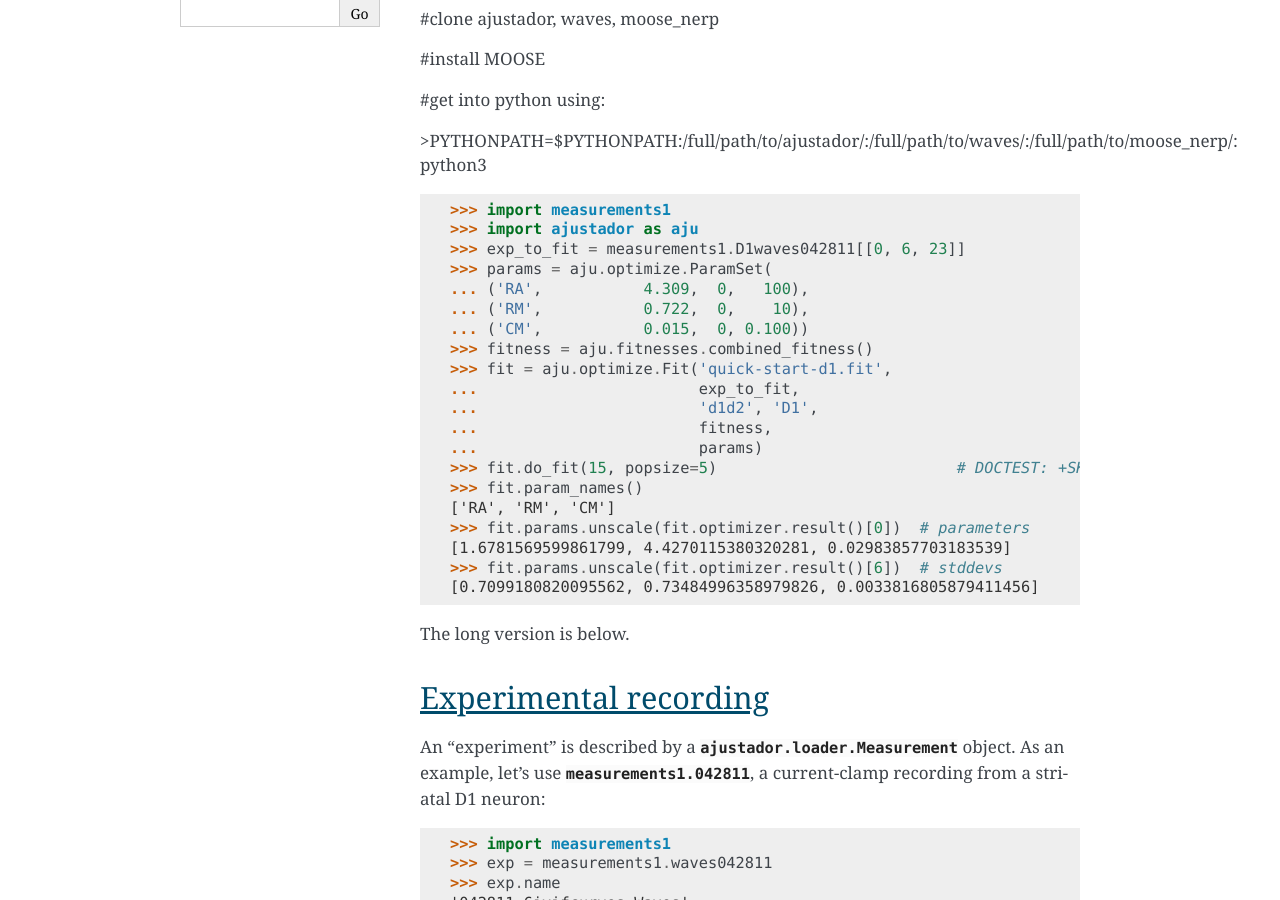
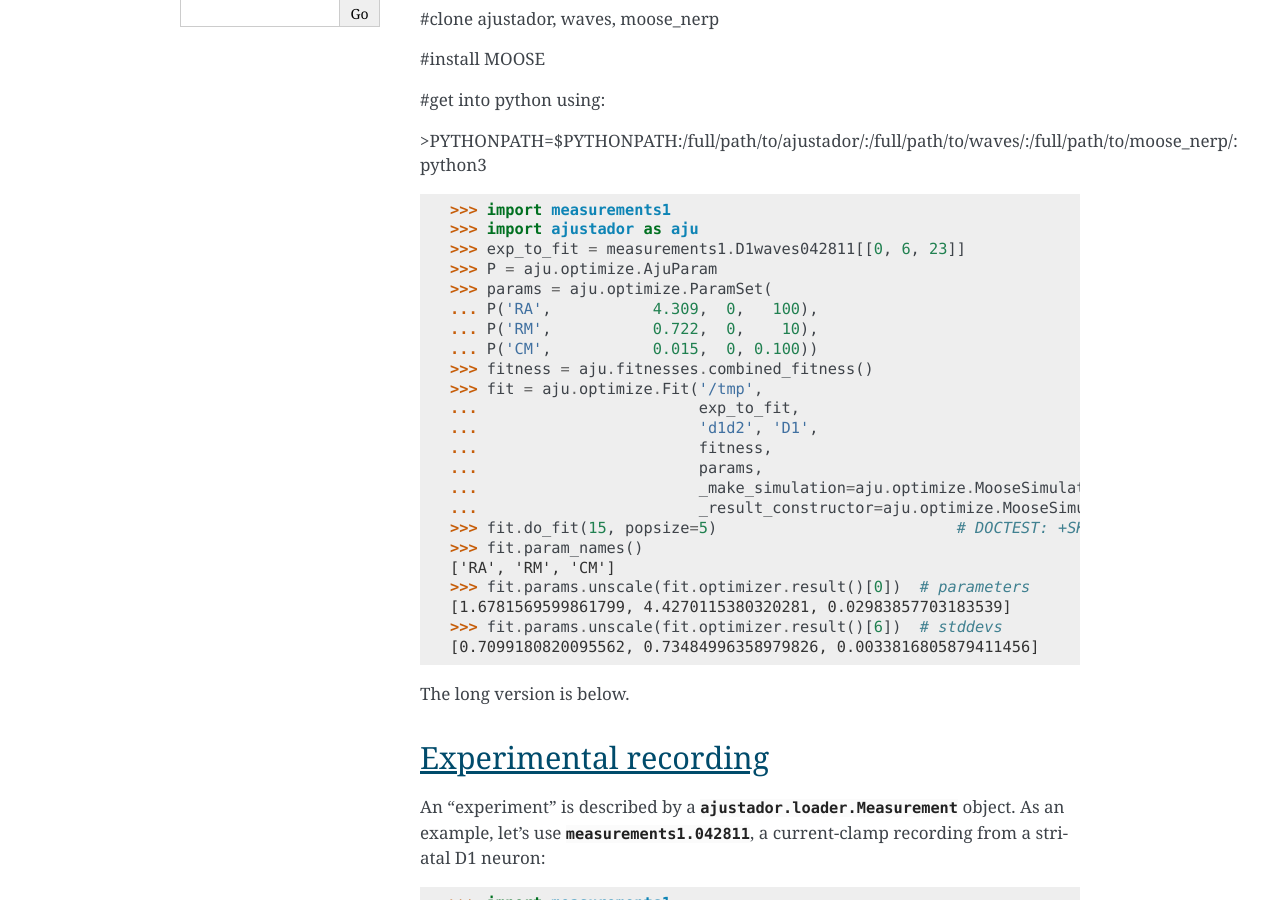
Before and after one commit to neurord/ajustador, a Sphinx documentation site: the page built from docs/quick_start.rst, in a window 1280 px wide and 900 px high, scrolled down 396 px. Built offline with Sphinx 7.4.7, drawn with Linux system fonts in a browser that asks for light colours; cross-references to code outside the pages are shown as plain code.

Commit message:
Update quick_start.rst to match new syntax in class Param
Also, new specification of simulation method

```diff
--- a/docs/quick_start.rst
+++ b/docs/quick_start.rst
@@ -19,16 +19,19 @@ The short version is:
 >>> import measurements1
 >>> import ajustador as aju
 >>> exp_to_fit = measurements1.D1waves042811[[0, 6, 23]]
+>>> P = aju.optimize.AjuParam
 >>> params = aju.optimize.ParamSet(
-... ('RA',           4.309,  0,   100),
-... ('RM',           0.722,  0,    10),
-... ('CM',           0.015,  0, 0.100))
+... P('RA',           4.309,  0,   100),
+... P('RM',           0.722,  0,    10),
+... P('CM',           0.015,  0, 0.100))
 >>> fitness = aju.fitnesses.combined_fitness()
->>> fit = aju.optimize.Fit('quick-start-d1.fit',
+>>> fit = aju.optimize.Fit('/tmp',
 ...                        exp_to_fit,
 ...                        'd1d2', 'D1',
 ...                        fitness,
-...                        params)
+...                        params,
+...                        _make_simulation=aju.optimize.MooseSimulation.make,
+...                        _result_constructor=aju.optimize.MooseSimulationResult)
 >>> fit.do_fit(15, popsize=5)                          # DOCTEST: +SKIP
 >>> fit.param_names()
 ['RA', 'RM', 'CM']
```
